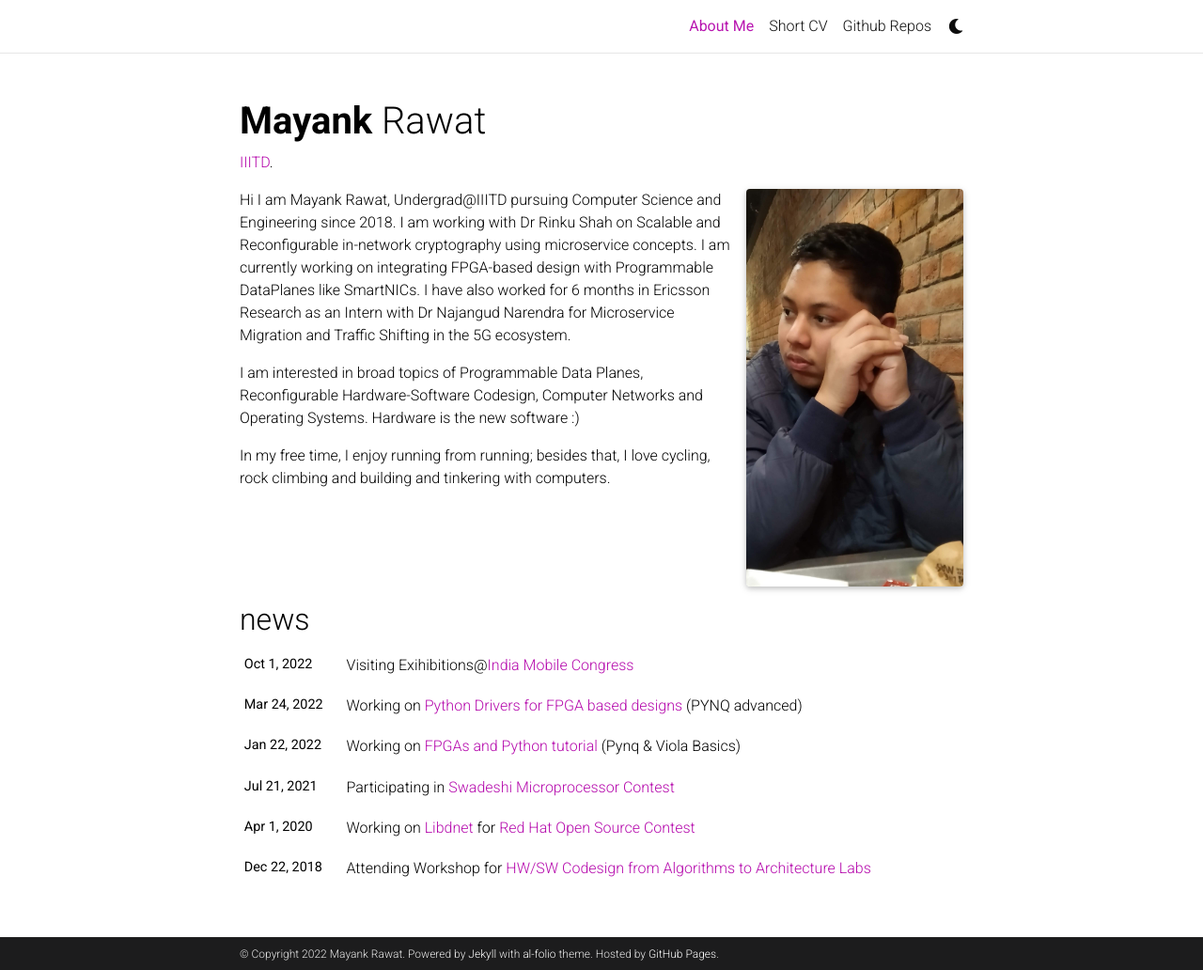
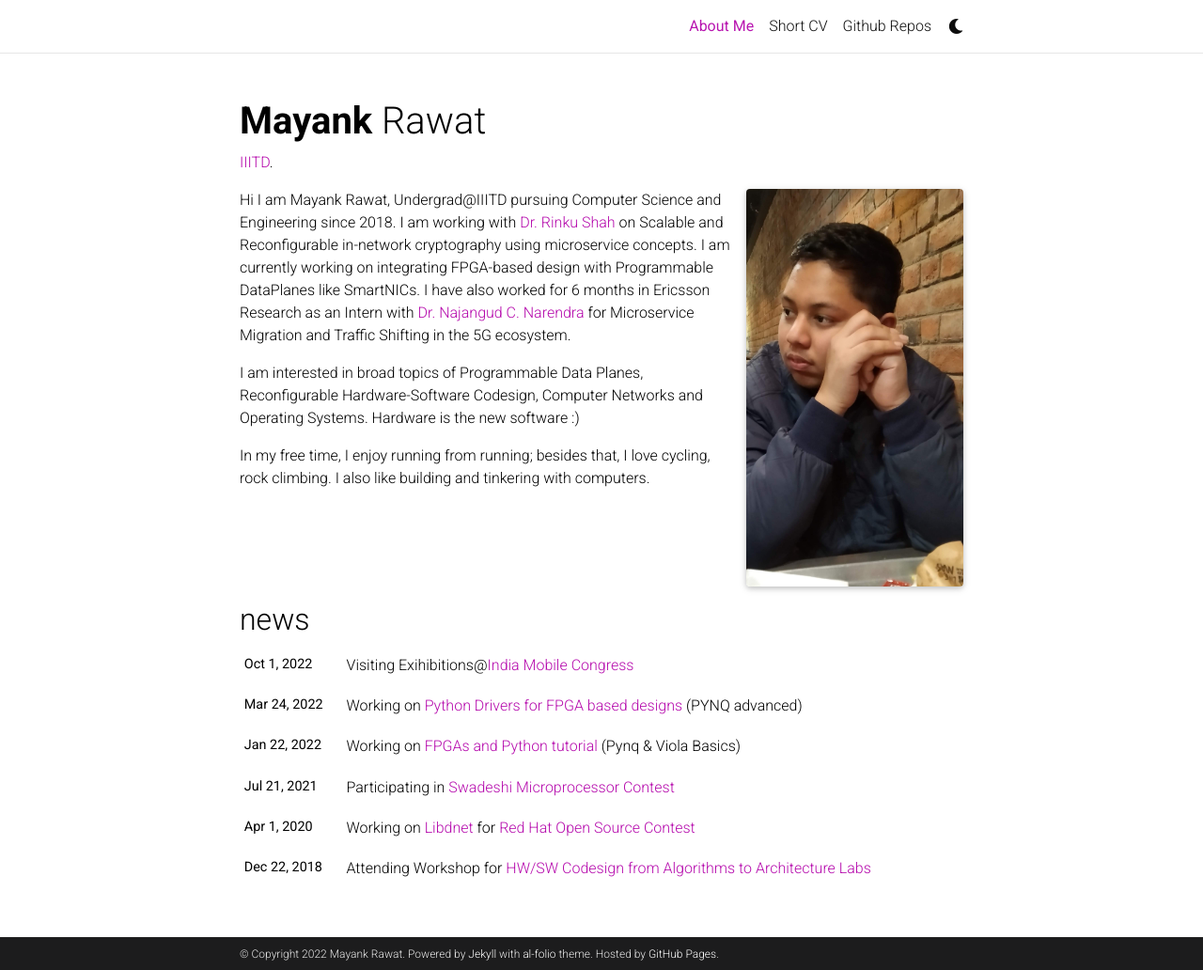
Before and after one commit to mayank18049/mayak18049.github.io, a Jekyll site: the page built from _pages/about.md, in a window 1280 px wide and 1032 px high. Shown: the whole window at 94% size. Built offline with Jekyll 4.4.1, drawn with Linux system fonts in a browser that asks for light colours; full-size pictures stand in for the smaller copies a plugin makes; comment, search, counter and statistics services are not loaded; a style sheet for code colours, icons or effects is not loaded.

Commit message:
Update links

```diff
--- a/_pages/about.md
+++ b/_pages/about.md
@@ -18,8 +18,8 @@ selected_papers: false # includes a list of papers marked as "selected={true}"
 social: false  # includes social icons at the bottom of the page
 ---
 Hi
-I am Mayank Rawat, Undergrad@IIITD pursuing Computer Science and Engineering since 2018. I am working with Dr Rinku Shah on Scalable and Reconfigurable in-network cryptography using microservice concepts. I am currently working on integrating FPGA-based design with Programmable DataPlanes like SmartNICs. I have also worked for 6 months in Ericsson Research as an Intern with Dr Najangud Narendra for Microservice Migration and Traffic Shifting in the 5G ecosystem.
+I am Mayank Rawat, Undergrad@IIITD pursuing Computer Science and Engineering since 2018. I am working with [Dr. Rinku Shah](https://faculty.iiitd.ac.in/~rinku/) on Scalable and Reconfigurable in-network cryptography using microservice concepts. I am currently working on integrating FPGA-based design with Programmable DataPlanes like SmartNICs. I have also worked for 6 months in Ericsson Research as an Intern with [Dr. Najangud C. Narendra](https://www.linkedin.com/in/nanjangud-c-narendra-5398a92/?originalSubdomain=in) for Microservice Migration and Traffic Shifting in the 5G ecosystem.
 
 I am interested in broad topics of Programmable Data Planes, Reconfigurable Hardware-Software Codesign, Computer Networks and Operating Systems. Hardware is the new software :)
 
-In my free time, I enjoy running from running; besides that, I love cycling, rock climbing and building and tinkering with computers.
+In my free time, I enjoy running from running; besides that, I love cycling, rock climbing. I also like building and tinkering with computers.
```
